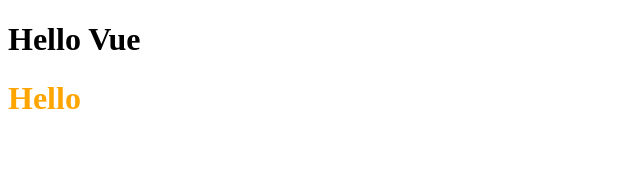
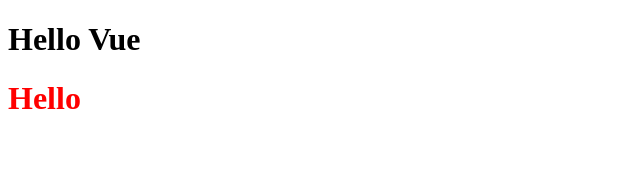
Before and after one commit to SoJuSo/prgrms_vue, a Vue app: page / in a window 1280 px wide. Shown: the top 170 px of the page, without its empty margins (0-640 px from the left). Built offline with nearby package versions, Linux system fonts and the light colour scheme; the HTML template or start-up script is replaced by a standard one.

Commit message:
Modify template

```diff
--- a/src/App.vue
+++ b/src/App.vue
@@ -1,5 +1,5 @@
 <template>
-  <h1 v-if="msg" class="message" @click="log">
+  <h1>
     {{ msg }}
   </h1>
   <Hello />
--- a/src/components/Hello.vue
+++ b/src/components/Hello.vue
@@ -3,7 +3,7 @@
 </template>
 
 <style scoped lang="scss">
-$color: orange;
+$color: red;
 h1 {
   color: $color;
 }
--- a/src/main.js
+++ b/src/main.js
@@ -1,5 +1,5 @@
-import * as Vue from "vue";
-// import { createApp } from "vue";
-import App from "./App.vue";
+import { createApp } from "vue";
+import App from "~/App";
 
-Vue.createApp(App).mount("#app");
+const app = createApp(App);
+app.mount("#app");
```
